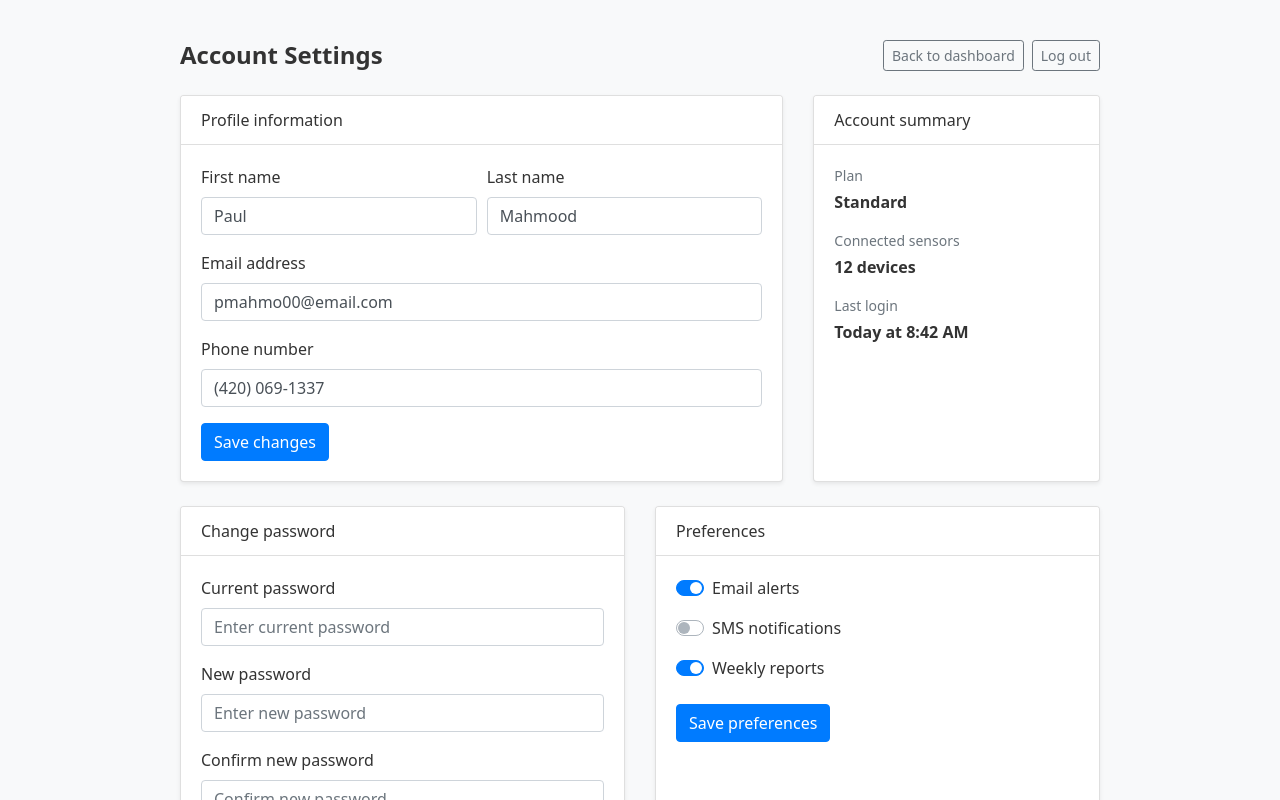
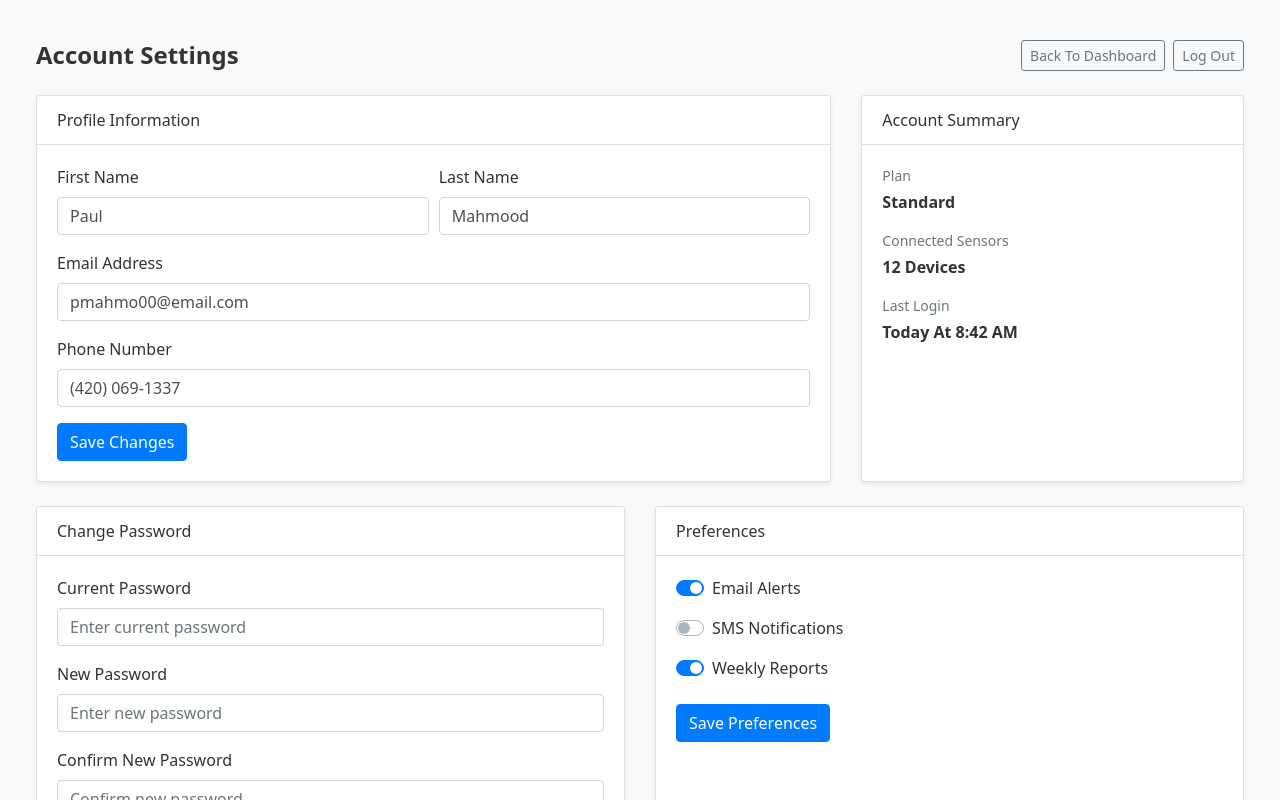
Before and after one commit to nabee1mahmood/Senior-Capstone, a React (Vite) app in the folder frontend/: page /account-settings in a window 1280 px wide. Shown: the top 800 px of the page. Built offline with nearby package versions, Linux system fonts and the light colour scheme; no server answers.

Commit message:
Bar Graph is now clickable and redirects to DayDetails.jsx page

```diff
--- a/frontend/src/App.jsx
+++ b/frontend/src/App.jsx
@@ -4,12 +4,15 @@ import CreateAccount from './pages/CreateAccount'
 import AccountSettings from './pages/AccountSettings'
 import ForgotPassword from './pages/ForgotPassword'
 import Home from './pages/Home'
+import DayDetails from './pages/DayDetails'
 import './index.css'
 
 function AppLayout() {
   const location = useLocation()
-  const dashboardRoutes = ['/home', '/account-settings']
-  const isDashboard = dashboardRoutes.includes(location.pathname)
+  const dashboardRoutes = ['/home', '/account-settings', '/day/:day']
+  const isDashboard = dashboardRoutes.some(route =>
+    location.pathname.startsWith(route.replace(':day', ''))
+  )
 
   return (
     <div
@@ -26,6 +29,7 @@ function AppLayout() {
           <Route path="/forgot-password" element={<ForgotPassword />} />
           <Route path="/account-settings" element={<AccountSettings />} />
           <Route path="/home" element={<Home />} />
+          <Route path="/day/:day" element={<DayDetails />} /> {/* <-- new */}
         </Routes>
       </div>
     </div>
--- a/frontend/src/index.css
+++ b/frontend/src/index.css
@@ -13,15 +13,11 @@ body {
 body {
   font-family: system-ui, -apple-system, BlinkMacSystemFont, 'Segoe UI',
     sans-serif;
-  background: #f5f5f5;
   color: #333;
 }
 
 #root {
   min-height: 100vh;
-  display: flex;
-  align-items: center;
-  justify-content: center;
 }
 
 .page {
@@ -184,11 +180,17 @@ body {
 /* Dashboard */
 .dashboard {
   width: 100%;
-  max-width: 960px;
-  margin: 0 auto;
-  padding-bottom: 2rem;
+  padding: 20px;
 }
 
 .dashboard-header {
   padding-top: 0.25rem;
 }
+
+body.light {
+  background-color: #f8f9fa;
+}
+
+body.dark {
+  background-color: #121212;
+}
--- a/frontend/src/pages/AccountSettings.jsx
+++ b/frontend/src/pages/AccountSettings.jsx
@@ -7,10 +7,10 @@ function AccountSettings() {
         <h1 className="h4 mb-0 font-weight-bold">Account Settings</h1>
         <div className="d-flex gap-2">
           <Link to="/home" className="btn btn-outline-secondary btn-sm mr-2">
-            Back to dashboard
+            Back To Dashboard
           </Link>
           <Link to="/" className="btn btn-outline-secondary btn-sm">
-            Log out
+            Log Out
           </Link>
         </div>
       </header>
@@ -19,7 +19,7 @@ function AccountSettings() {
         <div className="col-lg-8 mb-4">
           <div className="card shadow-sm h-100">
             <div className="card-header bg-white font-weight-medium">
-              Profile information
+              Profile Information
             </div>
 
             <div className="card-body">
@@ -31,7 +31,7 @@ function AccountSettings() {
               >
                 <div className="form-row">
                   <div className="form-group col-md-6">
-                    <label htmlFor="firstName">First name</label>
+                    <label htmlFor="firstName">First Name</label>
                     <input
                       type="text"
                       className="form-control"
@@ -42,7 +42,7 @@ function AccountSettings() {
                   </div>
 
                   <div className="form-group col-md-6">
-                    <label htmlFor="lastName">Last name</label>
+                    <label htmlFor="lastName">Last Name</label>
                     <input
                       type="text"
                       className="form-control"
@@ -54,7 +54,7 @@ function AccountSettings() {
                 </div>
 
                 <div className="form-group">
-                  <label htmlFor="emailAddress">Email address</label>
+                  <label htmlFor="emailAddress">Email Address</label>
                   <input
                     type="email"
                     className="form-control"
@@ -65,7 +65,7 @@ function AccountSettings() {
                 </div>
 
                 <div className="form-group">
-                  <label htmlFor="phoneNumber">Phone number</label>
+                  <label htmlFor="phoneNumber">Phone Number</label>
                   <input
                     type="tel"
                     className="form-control"
@@ -76,7 +76,7 @@ function AccountSettings() {
                 </div>
 
                 <button type="submit" className="btn btn-primary">
-                  Save changes
+                  Save Changes
                 </button>
               </form>
             </div>
@@ -86,18 +86,18 @@ function AccountSettings() {
         <div className="col-lg-4 mb-4">
           <div className="card shadow-sm h-100">
             <div className="card-header bg-white font-weight-medium">
-              Account summary
+              Account Summary
             </div>
 
             <div className="card-body">
               <p className="text-muted small mb-1">Plan</p>
               <p className="font-weight-bold mb-3">Standard</p>
 
-              <p className="text-muted small mb-1">Connected sensors</p>
-              <p className="font-weight-bold mb-3">12 devices</p>
+              <p className="text-muted small mb-1">Connected Sensors</p>
+              <p className="font-weight-bold mb-3">12 Devices</p>
 
-              <p className="text-muted small mb-1">Last login</p>
-              <p className="font-weight-bold mb-0">Today at 8:42 AM</p>
+              <p className="text-muted small mb-1">Last Login</p>
+              <p className="font-weight-bold mb-0">Today At 8:42 AM</p>
             </div>
           </div>
         </div>
@@ -107,7 +107,7 @@ function AccountSettings() {
         <div className="col-md-6 mb-4">
           <div className="card shadow-sm h-100">
             <div className="card-header bg-white font-weight-medium">
-              Change password
+              Change Password
             </div>
 
             <div className="card-body">
@@ -118,7 +118,7 @@ function AccountSettings() {
                 }}
               >
                 <div className="form-group">
-                  <label htmlFor="currentPassword">Current password</label>
+                  <label htmlFor="currentPassword">Current Password</label>
                   <input
                     type="password"
                     className="form-control"
@@ -128,7 +128,7 @@ function AccountSettings() {
                 </div>
 
                 <div className="form-group">
-                  <label htmlFor="newPassword">New password</label>
+                  <label htmlFor="newPassword">New Password</label>
                   <input
                     type="password"
                     className="form-control"
@@ -138,7 +138,7 @@ function AccountSettings() {
                 </div>
 
                 <div className="form-group">
-                  <label htmlFor="confirmNewPassword">Confirm new password</label>
+                  <label htmlFor="confirmNewPassword">Confirm New Password</label>
                   <input
                     type="password"
                     className="form-control"
@@ -148,7 +148,7 @@ function AccountSettings() {
                 </div>
 
                 <button type="submit" className="btn btn-primary">
-                  Update password
+                  Update Password
                 </button>
               </form>
             </div>
@@ -176,7 +176,7 @@ function AccountSettings() {
                     defaultChecked
                   />
                   <label className="custom-control-label" htmlFor="emailAlerts">
-                    Email alerts
+                    Email Alerts
                   </label>
                 </div>
 
@@ -187,7 +187,7 @@ function AccountSettings() {
                     id="smsAlerts"
                   />
                   <label className="custom-control-label" htmlFor="smsAlerts">
-                    SMS notifications
+                    SMS Notifications
                   </label>
                 </div>
 
@@ -199,12 +199,12 @@ function AccountSettings() {
                     defaultChecked
                   />
                   <label className="custom-control-label" htmlFor="weeklyReports">
-                    Weekly reports
+                    Weekly Reports
                   </label>
                 </div>
 
                 <button type="submit" className="btn btn-primary">
-                  Save preferences
+                  Save Preferences
                 </button>
               </form>
             </div>
@@ -215,14 +215,14 @@ function AccountSettings() {
       <section>
         <div className="card shadow-sm border-danger">
           <div className="card-header bg-white font-weight-medium text-danger">
-            Danger zone
+            Danger Zone
           </div>
 
           <div className="card-body d-flex flex-column flex-md-row justify-content-between align-items-md-center">
             <div className="mb-3 mb-md-0">
-              <p className="mb-1 font-weight-medium">Delete account</p>
+              <p className="mb-1 font-weight-medium">Delete Account</p>
               <p className="text-muted small mb-0">
-                Permanently remove your account and sensor history.
+                Permanently Remove Your Account and Sensor History.
               </p>
             </div>
 
@@ -231,7 +231,7 @@ function AccountSettings() {
               className="btn btn-outline-danger"
               onClick={() => alert('Delete account (demo)')}
             >
-              Delete account
+              Delete Account
             </button>
           </div>
         </div>
--- /dev/null
+++ b/frontend/src/pages/DayDetails.jsx
@@ -0,0 +1,18 @@
+import { useParams, Link } from "react-router-dom";
+
+function DayDetails() {
+  const { day } = useParams();
+
+  return (
+    <div className="container mt-4">
+      <h2>Details for {day}</h2>
+      <p>Here you can display all logged sensor data for {day}.</p>
+
+      <Link to="/home" className="btn btn-primary mt-3">
+        ← Back to Dashboard
+      </Link>
+    </div>
+  );
+}
+
+export default DayDetails;
```
Also changed, not shown: frontend/src/pages/Home.jsx (+42 -104 lines).
